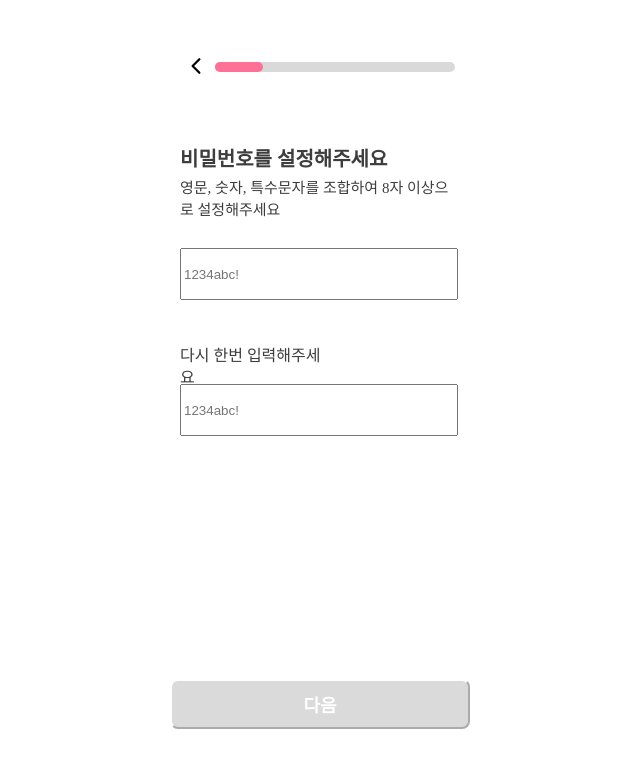
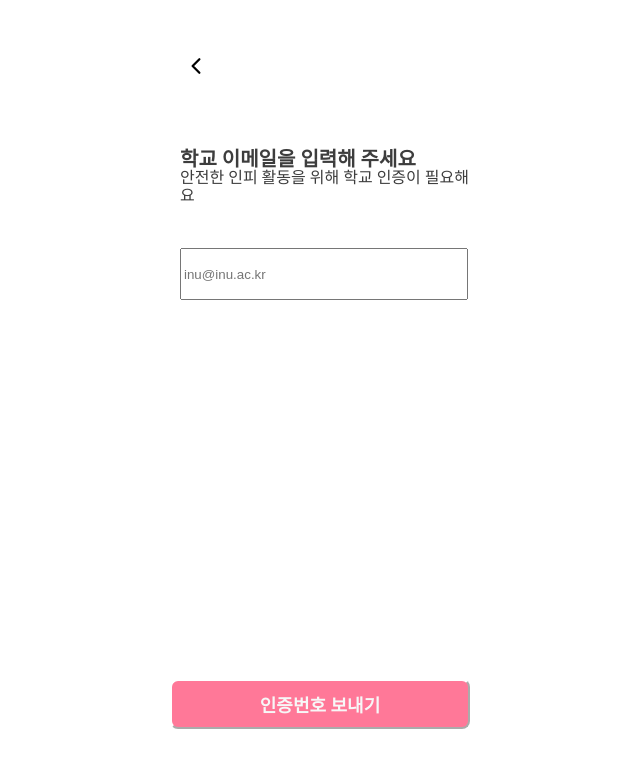
Before and after one commit to MeTLaBPJ/Frontend, a React (Create React App) app: page /SignUpProcess in a window 1280 px wide. Shown: the top 768 px of the page, without its empty margins (320-960 px from the left). Built offline with nearby package versions, Linux system fonts and the light colour scheme; a web font is replaced by a local one.

Commit message:
lsajdklfjasdlf

```diff
--- a/src/page/LoginPage/Main.css
+++ b/src/page/LoginPage/Main.css
@@ -554,11 +554,11 @@
     height: 100%;
   }
 
-  .img-con-1:hover {
+  .img-con-1.selected {
     background-color: #EAF0FF;
   }
 
-  .img-con-2:hover {
+  .img-con-2.selected {
     background-color: #FFF0EF;
   }
 
--- a/src/page/SignIn/Login1.jsx
+++ b/src/page/SignIn/Login1.jsx
@@ -25,11 +25,12 @@ const Login1 = ({ nextStep, userData }) => {
 
 
       try {
-        const response = await axios.post(`${process.env.REACT_APP_SERVER_URL}/api/send-email`, { email });
+        const response = await axios.post(`${process.env.REACT_APP_SERVER_URL}/sign-up/email?email=${email}`);
+        console.log(`Verification code sent to: ${email}`);
+        sessionStorage.setItem('userEmail', email);
+        navigate('/Login2');
         if (response.data.success) {
           console.log(`Verification code sent to: ${email}`);
-          sessionStorage.setItem('userEmail', email);
-          navigate('/Login2');
         } else {
           setError("서버에 문제가 발생했습니다. 다시 시도해주세요.");
         }
@@ -39,6 +40,7 @@ const Login1 = ({ nextStep, userData }) => {
       } finally {
         setIsLoading(false);
       }
+
     } else {
       setError("올바른 학교 이메일(@inu.ac.kr)을 입력해주세요.");
     }
--- a/src/page/SignIn/Login2.jsx
+++ b/src/page/SignIn/Login2.jsx
@@ -24,16 +24,18 @@ const Login2 = ({ nextStep, prevStep, userData }) => {
   const handleResend = async () => {
     try {
       // 서버에 인증번호 재전송 요청
-      const response = await axios.post(`${process.env.REACT_APP_SERVER_URL}/api/send-email`, { userEmail });
-      if (response.ok) {
+      const response = await axios.post(`${process.env.REACT_APP_SERVER_URL}/sign-up/email?email=${userEmail}`);
+      if (response.status === 200) {
+        alert("인증번호가 재전송되었습니다."); // 알림창 표시
         setError(""); // 성공 시 에러 메시지 초기화
       } else {
         setError("인증번호 재전송에 실패했습니다. 다시 시도해주세요.");
       }
     } catch (error) {
       console.error("Error resending verification code:", error);
-      setError("오류가 발생했습니다. 다시 시도해주세요.");
+      alert("오류가 발생했습니다. 다시 시도해주세요."); // 알림창 표시
     }
+
   };
 
   const handleSubmit = async () => {
@@ -45,10 +47,13 @@ const Login2 = ({ nextStep, prevStep, userData }) => {
 
     try {
       // 서버에 인증번호 검증 요청
-      const response = await axios.post(`${process.env.REACT_APP_SERVER_URL}/api/send-email`, { code });
+      const response = await axios.post(`${process.env.REACT_APP_SERVER_URL}/sign-up/email/check`, {
+        email: userEmail,
+        key: enteredCode
+      });
 
-      if (response.ok) {
-        nextStep();
+      if (response.status === 200) {
+        nextStep()
       } else {
         setError("잘못된 인증번호입니다. 다시 확인해주세요.");
       }
@@ -56,6 +61,7 @@ const Login2 = ({ nextStep, prevStep, userData }) => {
       console.error("Error verifying code:", error);
       setError("오류가 발생했습니다. 다시 시도해주세요.");
     }
+
   };
 
   const handleBack = () => {
--- a/src/page/SignIn/Login3.jsx
+++ b/src/page/SignIn/Login3.jsx
@@ -1,6 +1,5 @@
 import React, { useState } from "react";
 import { IoChevronBack } from "react-icons/io5"; // react-icons에서 아이콘 import
-import axios from "axios"; // axios import for API request
 import '../LoginPage/Main.css';
 
 
--- a/src/page/SignIn/Login5.jsx
+++ b/src/page/SignIn/Login5.jsx
@@ -1,38 +1,26 @@
 import React, { useState } from "react";
-import { useNavigate } from "react-router-dom";
 import '../LoginPage/Main.css';
 import { IoChevronBack } from "react-icons/io5";
 import male from '../LoginPage/boy.png';
 import female from '../LoginPage/girl.png';
-import axios from "axios";
 
 // 성별 선택 컴포넌트
-const Login5 = () => {
+const Login5 = ({ nextStep, prevStep, userData }) => {
   const [selectedGender, setSelectedGender] = useState(null);
-  const navigate = useNavigate();
 
   const handleGenderSelect = (gender) => {
     setSelectedGender(gender);
   };
 
-  const handleNext = async ({ nextStep, prevStep, userData }) => {
+  const handleNext = async () => {
     if (selectedGender) {
-      try {
-        const response = await axios.post(`${process.env.REACT_APP_API_URL}/save-gender`, { gender: selectedGender });
-        if (response.data.success) {
-          navigate("/Login6");
-        } else {
-          alert("성별 저장에 실패했습니다. 다시 시도해주세요.");
-        }
-      } catch (error) {
-        console.error("성별 저장 중 오류 발생:", error);
-        alert("성별 저장 중 오류가 발생했습니다. 다시 시도해주세요.");
-      }
+      userData(selectedGender);
+      nextStep();
     }
   };
 
   const handleBack = () => {
-    navigate(-1);
+    prevStep()
   };
 
   return (
--- a/src/page/SignIn/Login6.jsx
+++ b/src/page/SignIn/Login6.jsx
@@ -1,15 +1,12 @@
 import React, { useState } from "react";
-import { useNavigate } from "react-router-dom";
 import { IoChevronBack } from "react-icons/io5";
 import '../LoginPage/Main.css';
-import axios from "axios";
 
 // 학번, 학과 입력
-const Login6 = () => {
+const Login6 = ({ nextStep, prevStep, userData }) => {
   const [studentNumber, setStudentNumber] = useState("");
   const [division, setDivision] = useState("");
   const [department, setDepartment] = useState("");
-  const navigate = useNavigate();
 
   // 단과대와 학과 정보를 정의
   const divisionsAndDepartments = {
@@ -31,27 +28,15 @@ const Login6 = () => {
   const handleSubmit = async (e) => {
     e.preventDefault();
     if (studentNumber && division && department) {
-      try {
-        const response = await axios.post(`${process.env.REACT_APP_API_URL}/save-student-info`, {
-          studentNumber,
-          department
-        });
-        if (response.data.success) {
-          navigate("/Login7");
-        } else {
-          alert("학생 정보 저장에 실패했습니다. 다시 시도해주세요.");
-        }
-      } catch (error) {
-        console.error("학생 정보 저장 중 오류 발생:", error);
-        alert("학생 정보 저장 중 오류가 발생했습니다. 다시 시도해주세요.");
-      }
+      userData({ studentNumber, department })
+      nextStep()
     } else {
       alert("모든 항목을 입력해 주세요.");
     }
   };
 
   const handleBack = () => {
-    navigate(-1); // 이전 페이지로 이동
+    prevStep() // 이전 페이지로 이동
   };
 
   // 모든 필드가 입력되었는지 확인하는 함수
--- a/src/page/SignIn/Login7.jsx
+++ b/src/page/SignIn/Login7.jsx
@@ -1,17 +1,14 @@
 import React, { useState, useEffect } from "react";
-import { useNavigate } from "react-router-dom";
 import { IoChevronBack } from "react-icons/io5";
-import axios from 'axios';
 import '../LoginPage/Main.css';
 
 // 생년월일 입력
-const Login7 = (nextStep, updateUserData, userData) => {
+const Login7 = ({ finalHandleSubmit, prevStep, userData }) => {
   const [year, setYear] = useState("");
   const [month, setMonth] = useState("");
   const [day, setDay] = useState("");
   const [error, setError] = useState("");
   const [isValid, setIsValid] = useState(false);
-  const navigate = useNavigate(); // navigate 초기화
 
   useEffect(() => {
     const validateInput = () => {
@@ -77,31 +74,15 @@ const Login7 = (nextStep, updateUserData, userData) => {
     }
 
     console.log("생일:", `${year}-${month}-${day}`);
-    // 다음 페이지로 이동하는 코드 추가 필요
-    // navigate('/다음페이지', { state: { year, month, day, gender } });
 
     if (isValid) {
-      try {
-        const response = await axios.post(`${process.env.REACT_APP_API_URL}/save-birthdate`, {
-          birthdate: `${year}-${month}-${day}`
-        });
-        console.log("서버 응답:", response.data);
-
-        // 로컬 스토리지에 유저 닉네임 저장
-        localStorage.setItem('userNickname', response.data.nickname);
-
-        // 성공 시 다음 페이지로 이동
-        navigate('/');
-      } catch (error) {
-        navigate('/');
-        console.error("서버 요청 실패:", error);
-        setError("서버 요청 중 오류가 발생했습니다.");
-      }
+      userData(new Date(year, month - 1, day).toLocaleDateString())
+      finalHandleSubmit()
     }
   };
 
   const handleBack = () => {
-    navigate(-1); // 이전 페이지로 이동
+    prevStep()
   };
 
   return (
--- a/src/page/SignIn/SignUpProcess.jsx
+++ b/src/page/SignIn/SignUpProcess.jsx
@@ -1,4 +1,5 @@
 import React, { useState, useEffect } from 'react';
+import { useNavigate } from 'react-router-dom';
 import Login1 from './Login1';
 import Login2 from './Login2';
 import Login3 from './Login3';
@@ -6,9 +7,14 @@ import Login4 from './Login4';
 import Login5 from './Login5';
 import Login6 from './Login6';
 import Login7 from './Login7';
+import axios from 'axios';
+
+
+
 
 const SignUpProcess = () => {
-    const [step, setStep] = useState(3);
+    const navigate = useNavigate();
+    const [step, setStep] = useState(1);
     const [userData, setUserData] = useState({
         email: '',
         password: '',
@@ -24,8 +30,30 @@ const SignUpProcess = () => {
         console.log(userData)
     }, [userData])
 
+
+    // 로컬 스토리지에 유저 닉네임 저장
+    //
+
     const nextStep = () => setStep(step + 1);
     const prevStep = () => setStep(step - 1);
+
+    //합쳐서 보내기
+    const finalHandleSubmit = async () => {
+        console.log(userData)
+        try {
+            const response = await axios.post(`${process.env.REACT_APP_SERVER_URL}/api/signup`, userData)
+            //성공했을 때 닉네임 보내줌
+            if (response.ok) {
+                localStorage.setItem('userNickname', response.data.nickname);
+                navigate('/')
+            } else {
+                console.log("회원가입 실패")
+            }
+        } catch (error) {
+            console.log(error)
+        }
+
+    }
 
     const renderStep = () => {
         switch (step) {
@@ -38,12 +66,12 @@ const SignUpProcess = () => {
             case 4:
                 return <Login4 nextStep={nextStep} prevStep={prevStep} userData={(value) => setUserData(prevState => ({ ...prevState, nickname: value }))} />;
             case 5:
-                return <Login5 nextStep={nextStep} prevStep={prevStep} userData={(value) => setUserData(prevState => ({ ...prevState, email: value }))} />;
+                return <Login5 nextStep={nextStep} prevStep={prevStep} userData={(value) => setUserData(prevState => ({ ...prevState, gender: value }))} />;
 
             case 6:
-                return <Login6 nextStep={nextStep} prevStep={prevStep} userData={(value) => setUserData(prevState => ({ ...prevState, email: value }))} />;
+                return <Login6 nextStep={nextStep} userData={(value) => setUserData(prevState => ({ ...prevState, ...value }))} />;
             case 7:
-                return <Login7 prevStep={prevStep} userData={(value) => setUserData(prevState => ({ ...prevState, email: value }))} />;
+                return <Login7 prevStep={prevStep} finalHandleSubmit={finalHandleSubmit} userData={(value) => setUserData(prevState => ({ ...prevState, birthdate: value }))} />;
             default:
                 return <div>회원가입 완료</div>;
         }
```
